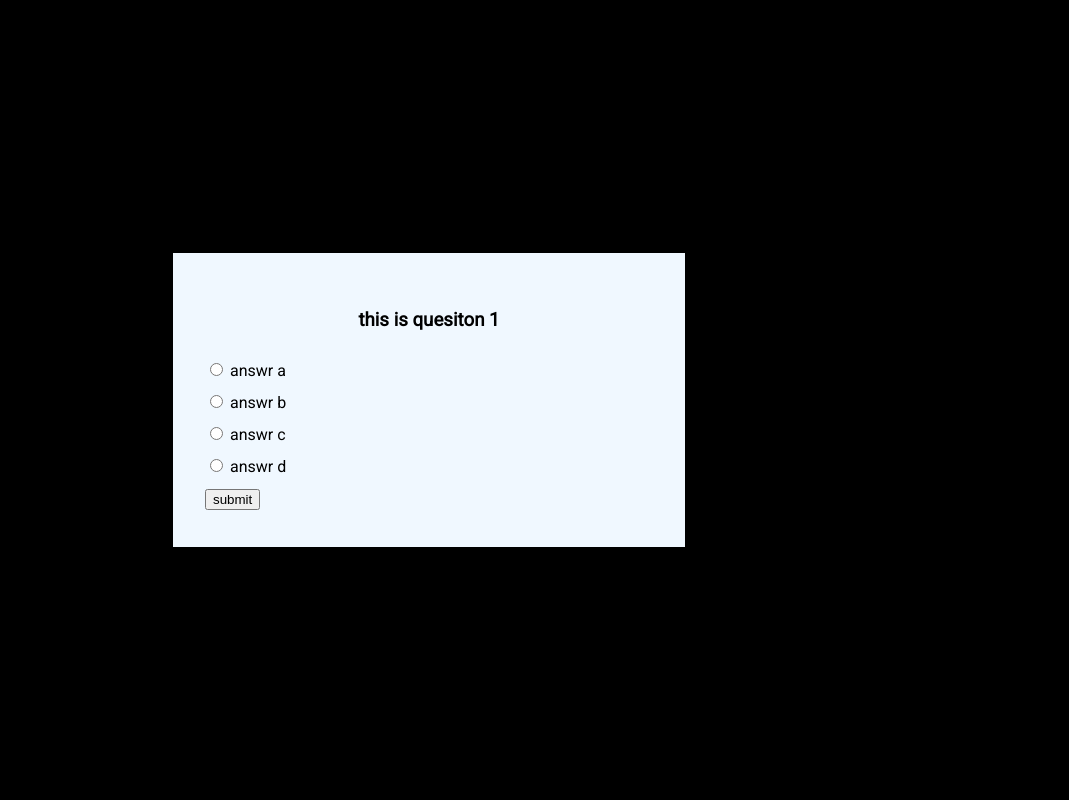
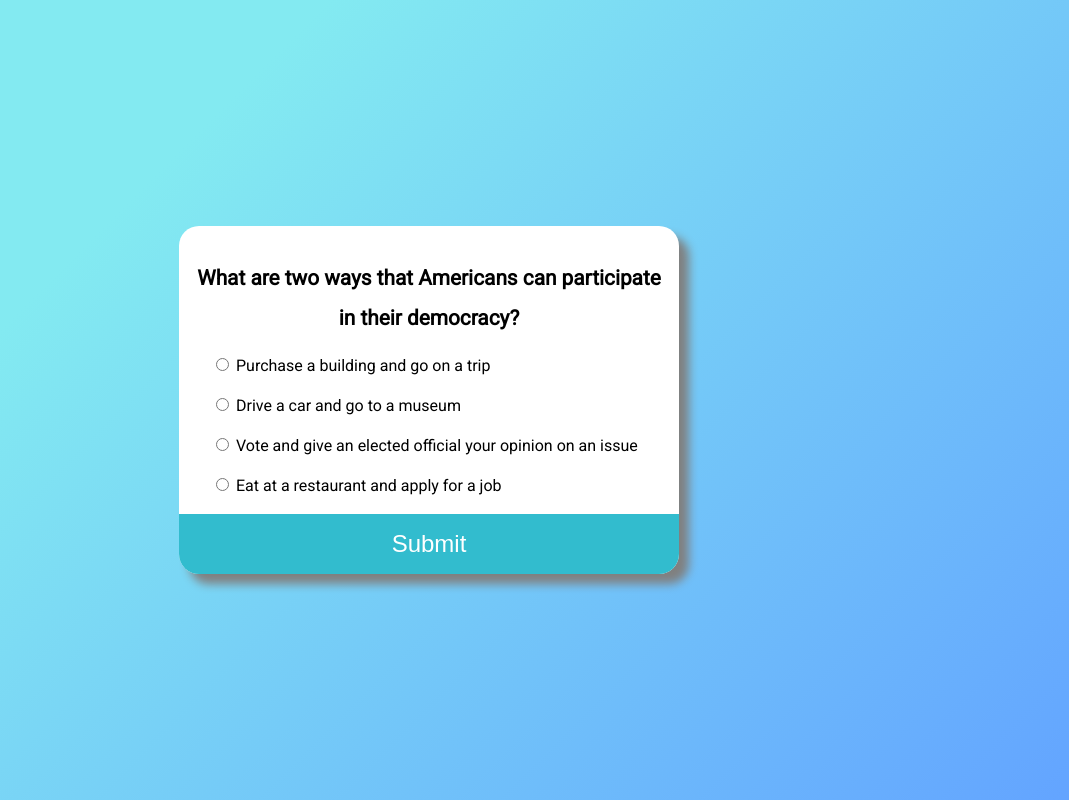
Before and after one commit to allmtz/10-JS-projects, a plain HTML site: page quiz/index.html in a window 1280 px wide. Shown: the whole page, without its empty margins (211-1280 px from the left). Drawn offline with Linux system fonts and the light colour scheme.

Commit message:
styled, forced answer selection before submitting

```diff
--- a/quiz/index.html
+++ b/quiz/index.html
@@ -12,11 +12,8 @@
     <link href="https://fonts.googleapis.com/css2?family=Roboto&display=swap" rel="stylesheet">
 </head>
 <body>
-
     <div class="container">
-
         <h3 class="question-display">Question</h3>
-
        <form id = 'form'>
             <div>
                 <input type="radio" name="answer" id="A" value = 'A'>
@@ -37,11 +34,8 @@
                 <input type="radio" name="answer" id="D" value = 'D'>
                 <label class="choice4" for="D"></label>
             </div>
-            <button id="submit">submit</button>
         </form>
-
+        <button id="submit">Submit</button>
     </div>
-
-
 </body>
 </html>
--- a/quiz/script.js
+++ b/quiz/script.js
@@ -1,32 +1,32 @@
 
 
-
+//quesitons from https://americanhistory.si.edu/citizenship/test
 const questions = [
     {
-    question:'this is quesiton 1',
-    A: 'answr a',
-    B: 'answr b',
-    C: 'answr c',
-    D: 'answr d',
+    question:'What are two ways that Americans can participate in their democracy?',
+    A: 'Purchase a building and go on a trip',
+    B: 'Drive a car and go to a museum',
+    C: 'Vote and give an elected official your opinion on an issue',
+    D: 'Eat at a restaurant and apply for a job',
     userAnswer: null,
-    correct: 'A'
+    correct: 'C'
 },{
-    question:'this is quesiton 2',
-    A: 'answr a2',
-    B: 'answr b2',
-    C: 'answr c2',
-    D: 'answr d2',
+    question:'We elect a U.S. Senator for how many years?',
+    A: '10',
+    B: '6',
+    C: '2',
+    D: '4',
     userAnswer: null,
-    correct: 'A'
+    correct: 'B'
 
 },{
-    question:'this is quesiton 3',
-    A: 'answr a3',
-    B: 'answr b3',
-    C: 'answr c3',
-    D: 'answr d3',
+    question:'There were 13 original states. Name three.',
+    A: 'Florida, Mississippi, Louisiana',
+    B: 'New York, Virginia, Massachusetts',
+    C: 'Utah, Nebraska, Kansas',
+    D: 'Texas, New Mexico, Arizona',
     userAnswer: null,
-    correct: 'A'
+    correct: 'B'
 
 }
 ]
@@ -46,11 +46,11 @@ function nextQuestion(){
     document.querySelector('.choice2').innerText = questions[i].B
     document.querySelector('.choice3').innerText = questions[i].C
     document.querySelector('.choice4').innerText = questions[i].D
-
 }
 
 submitBtn.addEventListener('click',()=>{
-    questions[i].userAnswer = myForm.answer.value
+    questions[i].userAnswer = myForm.answer.value //52 and 53 make sure user selected an answer
+    if(questions[i].userAnswer){
         questions[i].userAnswer == questions[i].correct ? total += 1 : null
 
         i++
@@ -60,9 +60,12 @@ submitBtn.addEventListener('click',()=>{
         }
         else  {
             const container = document.querySelector('.container')
-        container.innerHTML = `<h1> you got ${total}/${questions.length}
-         right</h1><button OnClick = 'location.reload()'>Refresh<button>`
+            container.innerHTML =
+            `<h3> You got ${total}/${questions.length} right</h3>
+            <button OnClick = 'location.reload()'>Refresh</button>`
         }
+    }
+    else alert('Select an answer')
 })
 
 nextQuestion()
--- a/quiz/style.css
+++ b/quiz/style.css
@@ -1,6 +1,4 @@
 
-
-/* Need to style */
 
 *{
     box-sizing: border-box;
@@ -11,22 +9,52 @@ body{
     justify-content: center;
     align-items: center;
     min-height: 100vh;
+    min-width: 100vw;
     margin: 0;
     font-family: 'Roboto', sans-serif;
-    background-color: black;
+    background-color: #63a4ff;
+    background-image: linear-gradient(315deg, #63a4ff 0%, #83eaf1 74%);
+}
+
+h3{
+    text-align: center;
+    font-size: 1.3rem;
+    margin: 2rem 1rem 0 1rem;
+
 }
 
 .container{
- display: flex;
- flex-direction: column;
- align-items: flex-start;
- width: 40%;
- background-color: aliceblue;
- padding: 2rem;
- line-height: 2rem;
+    display: flex;
+    flex-direction: column;
+    min-width: 15rem;
+    width: 500px;
+    background-color: white;
+    line-height: 2.5rem;
+    border-radius: 20px;
+    box-shadow: 10px 10px 10px  gray;
+    overflow: hidden;
+
+}
+
+button{
+    width: 100%;
+    background-color: rgb(50, 188, 206);
+    border: none;
+    padding: 1rem;
+    font-size: 1.5rem;
+    color: white;
+    cursor: pointer;
+}
+
+button:hover{
+    opacity: .8;
 
 }
 
 .container h3{
     align-self: center;
 }
+
+form{
+    padding: .5rem 2rem;
+}
```
Lines whose indentation alone changed are shown as unchanged.
